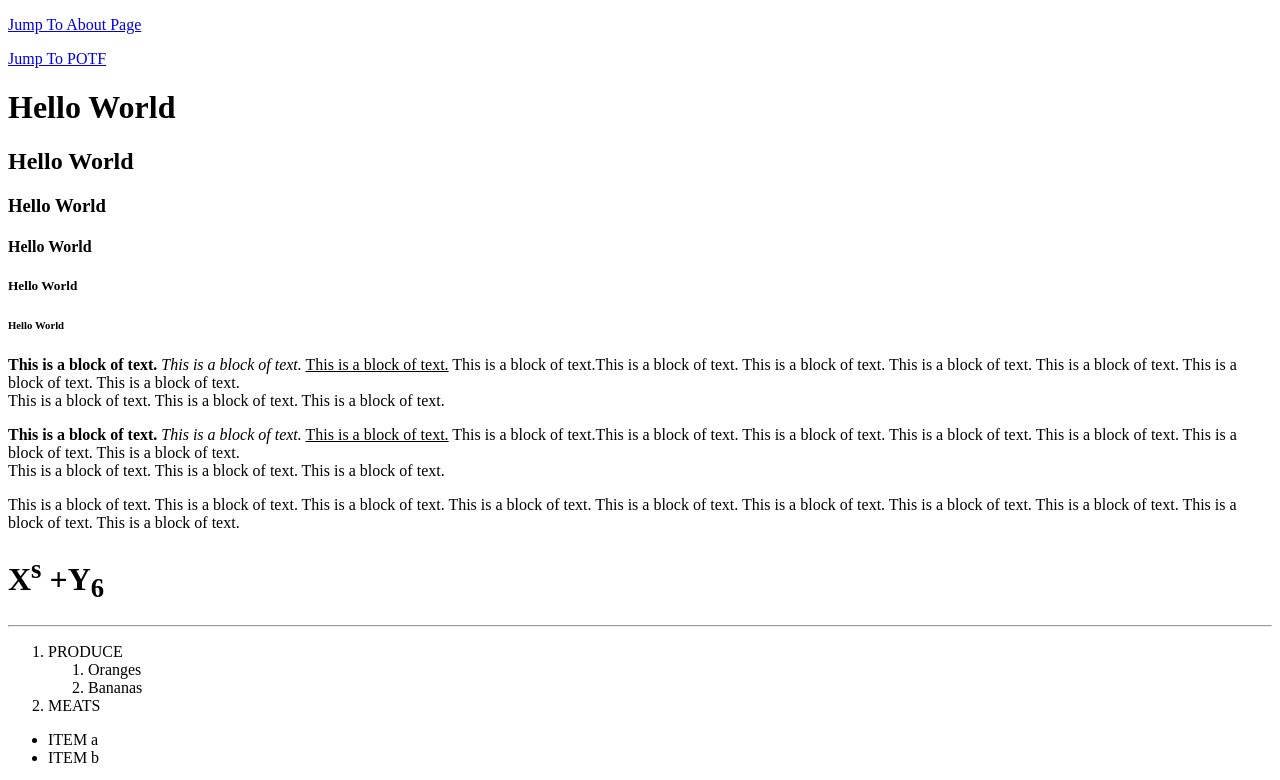
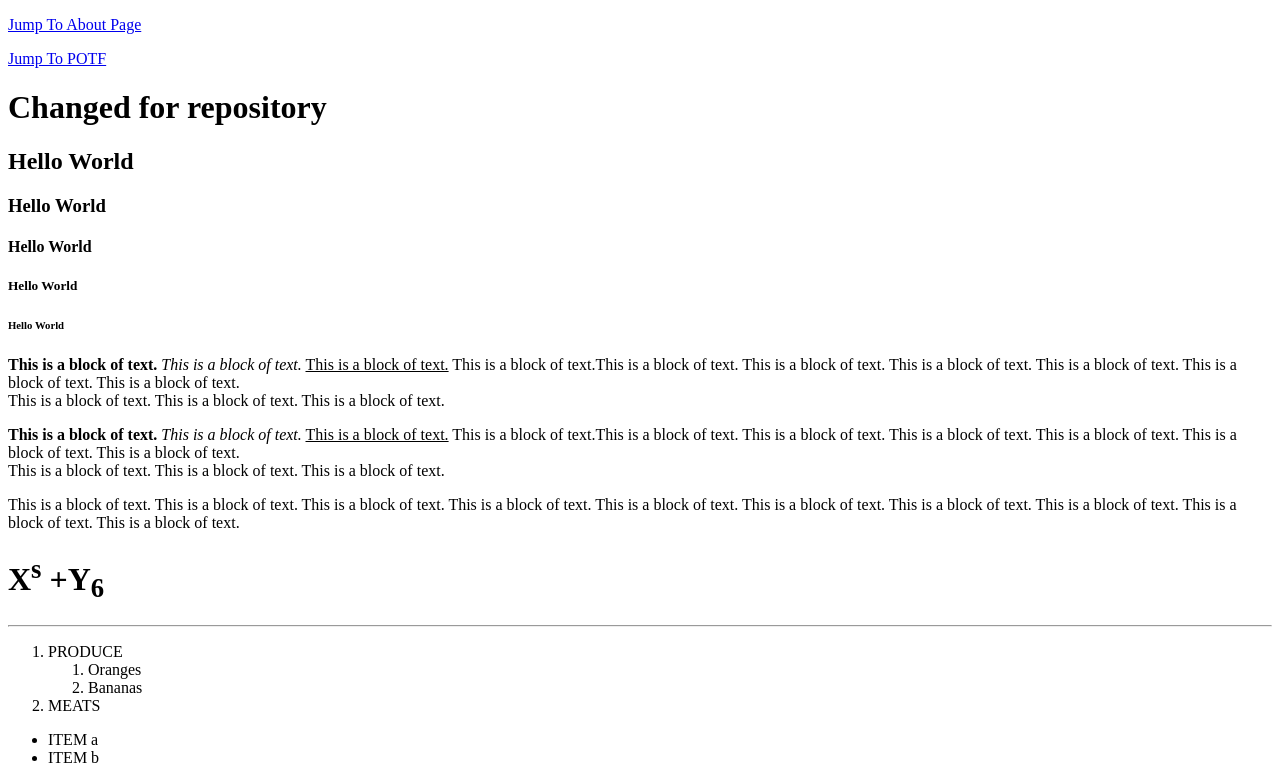
Before and after one commit to sherikwong/yoga101, a plain HTML site: page index.html in a window 1280 px wide. Shown: the top 780 px of the page. Drawn offline with Linux system fonts and the light colour scheme.

Commit message:
Changed h1

```diff
--- a/index.html
+++ b/index.html
@@ -17,7 +17,7 @@
     </p>
 
 
-    <h1>Hello World</h1>
+    <h1>Changed for repository</h1>
     <h2>Hello World</h2>
     <h3>Hello World</h3>
     <h4>Hello World</h4>
```
